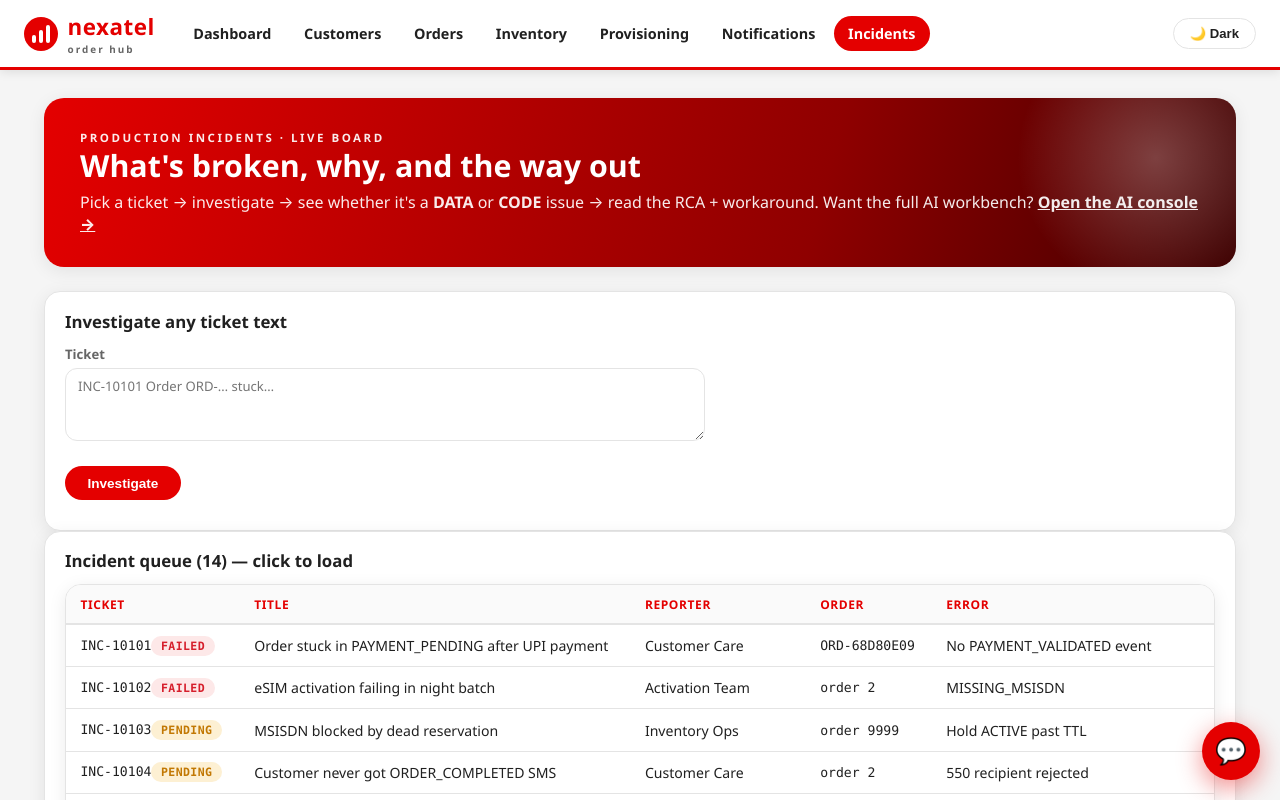
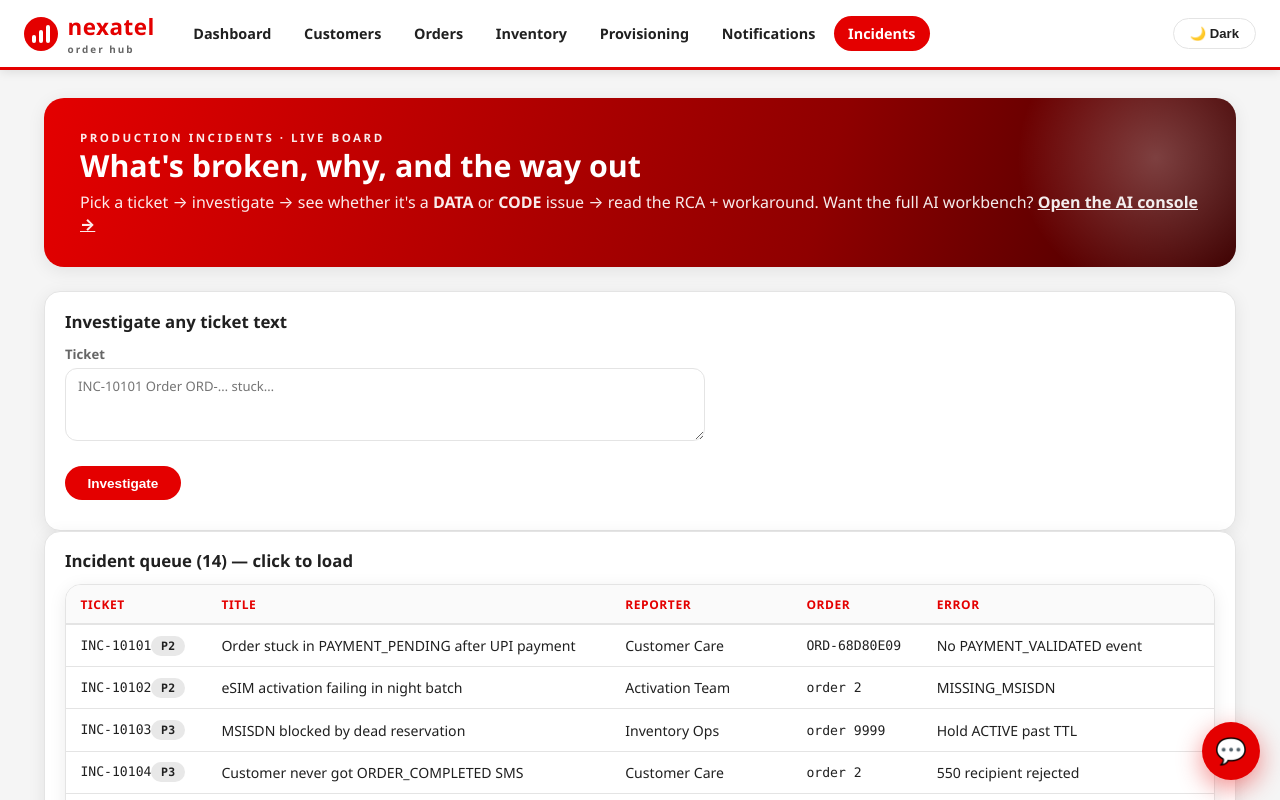
Before and after one commit to Sneha-15-2001/telecom-order-provisioning, an Angular app in the folder frontend/telecom-order-ui/: page /incidents in a window 1280 px wide. Shown: the top 800 px of the page. Built offline with nearby package versions, Linux system fonts and the light colour scheme.

Commit message:
Honest priority pills on incidents board (was faking FAILED/PENDING)

```diff
--- a/frontend/telecom-order-ui/src/app/pages/incident-board.component.html
+++ b/frontend/telecom-order-ui/src/app/pages/incident-board.component.html
@@ -72,7 +72,7 @@
         <tbody>
           @for (t of tickets; track t.id) {
             <tr (click)="pick(t)" style="cursor:pointer">
-              <td class="mono"><span class="link">{{ t.id }}</span> <app-status [status]="t.priority === 'P2' ? 'FAILED' : 'PENDING'" /></td>
+              <td class="mono"><span class="link">{{ t.id }}</span> <app-status [status]="t.priority" /></td>
               <td style="white-space:normal;min-width:220px">{{ t.title }}</td>
               <td>{{ t.reporter }}</td>
               <td class="mono">{{ t.order }}</td>
```
